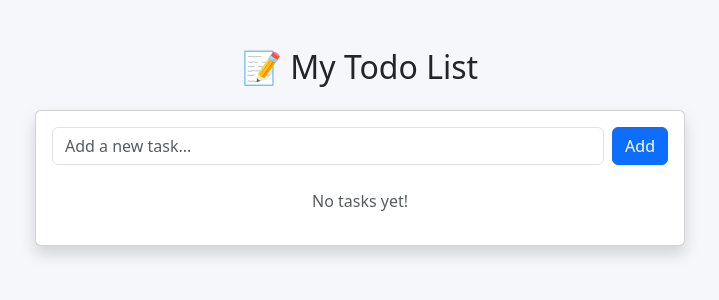
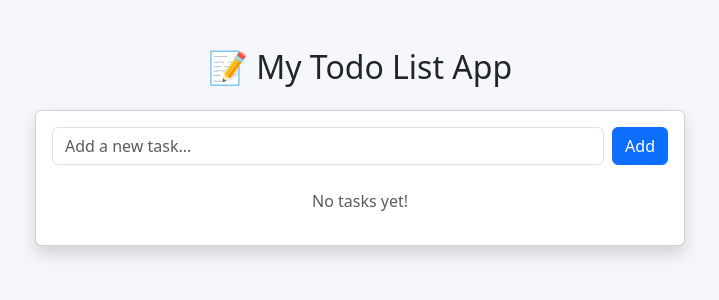
Before and after one commit to Deepika20011212/Portfolio-app-EKS, a Flask app: page / in a window 1280 px wide. Shown: the top 300 px of the page, without its empty margins (280-999 px from the left). Run offline with Flask 3, Linux system fonts and the light colour scheme; data that the repository does not hold is empty.

Commit message:
Update index.html

```diff
--- a/templates/index.html
+++ b/templates/index.html
@@ -14,7 +14,7 @@
 <body>
   <div class="container py-5">
     <div class="todo-card">
-      <h2 class="text-center mb-4">📝 My Todo List</h2>
+      <h2 class="text-center mb-4">📝 My Todo List App</h2>
       <div class="card shadow">
         <div class="card-body">
           <form action="/add" method="post" class="d-flex mb-4">
```
